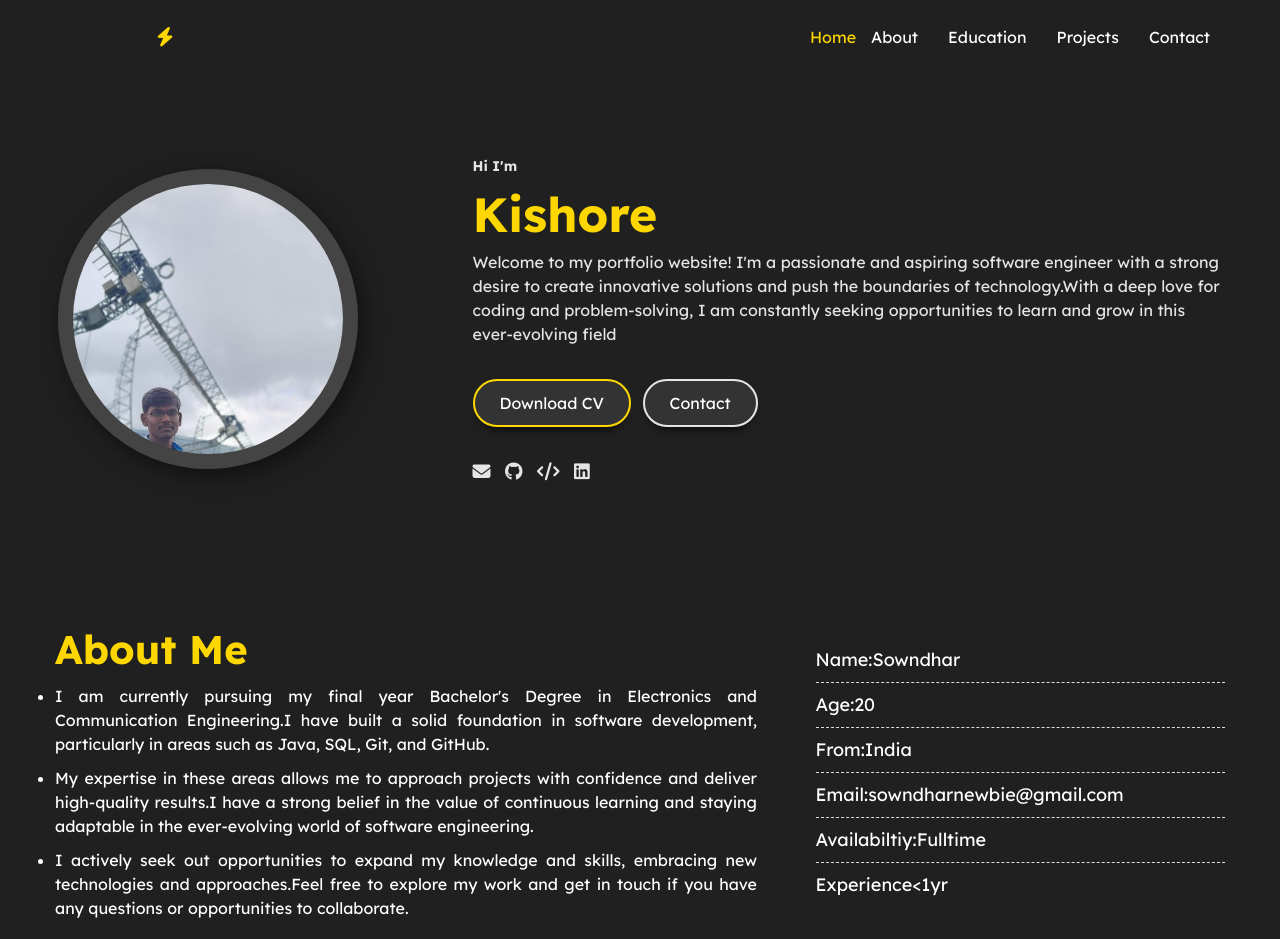
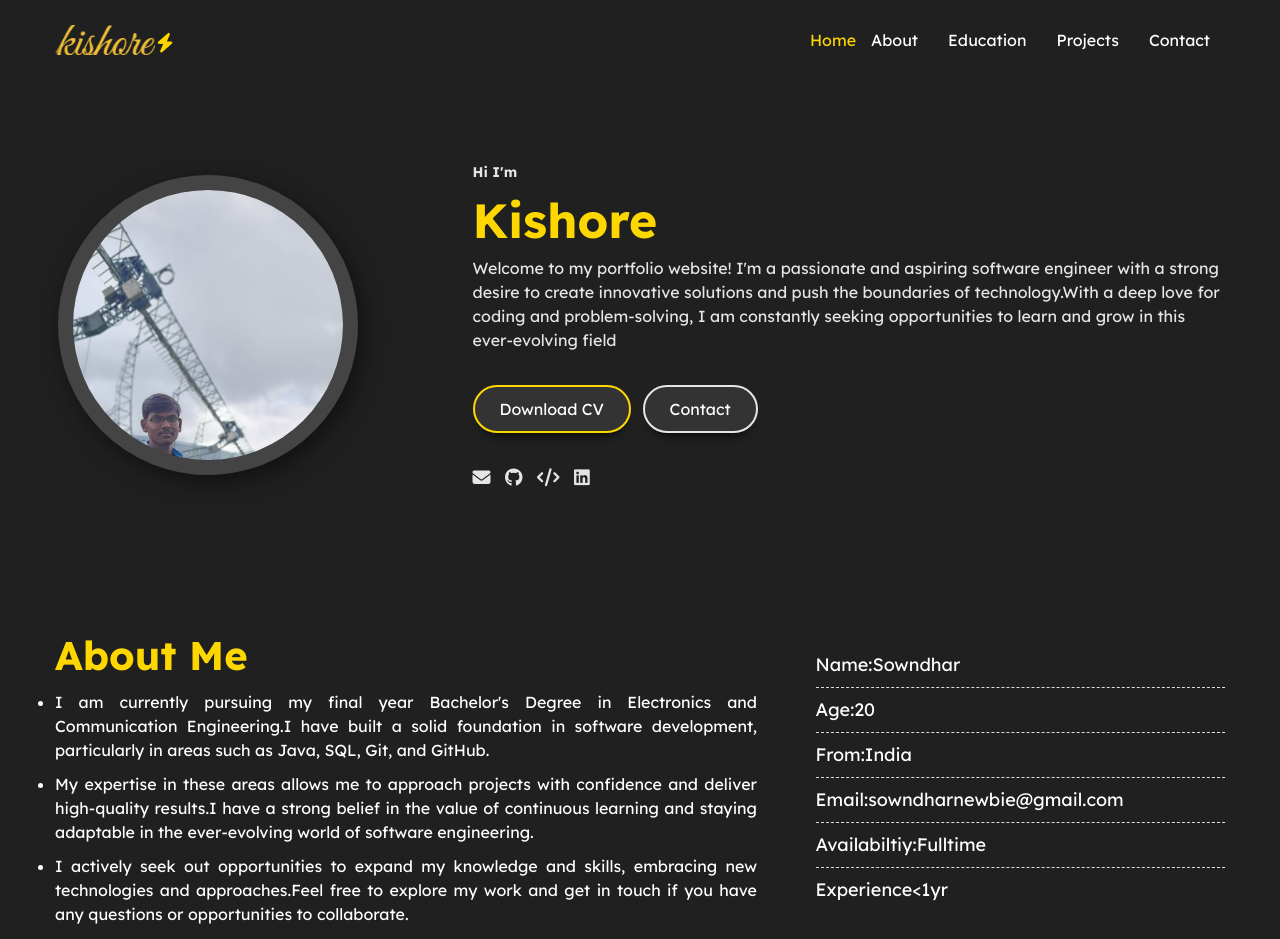
Before and after one commit to kishoreAk1216/portfolio, a plain HTML site: page index.html in a window 1280 px wide. Shown: the top 939 px of the page. Drawn offline with nearby package versions, Linux system fonts and the light colour scheme.

Commit message:
Update index.html

```diff
--- a/index.html
+++ b/index.html
@@ -20,7 +20,7 @@
             <div class="header">
 
                 <a href="" class="logo">
-                    <img src="files/signaturecropped.png" alt="" class="signature">
+                    <img src="website1/signature (1).png" alt="" class="signature">
                     <i class="fa fa-bolt"></i>
                 </a>
 
```
